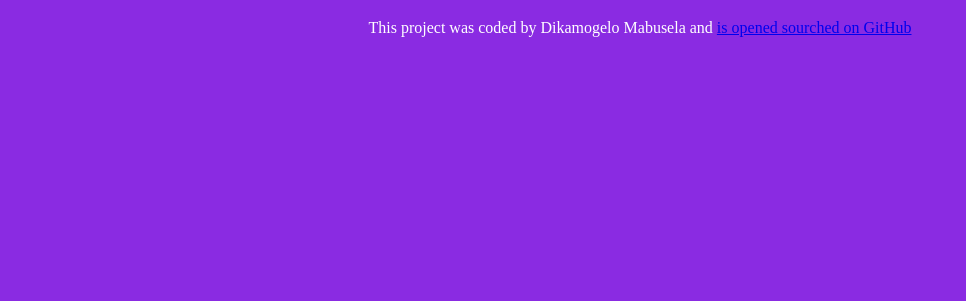
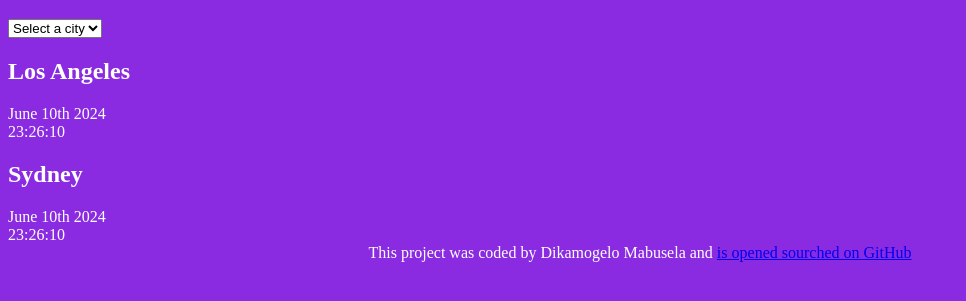
Before and after one commit to DikamogeloM/world-clock-project, a plain HTML site: page index.html in a window 1280 px wide. Shown: the part 61-362 px from the top of the page, without its empty margins (0-966 px from the left). Drawn offline with Linux system fonts and the light colour scheme.

Commit message:
Added the basic html

```diff
--- a/index.html
+++ b/index.html
@@ -7,7 +7,26 @@
     <title>World Clock - Dikamogelo Mabusela</title>
   </head>
   <body>
-    <h1>World Clock</h1>
+    <div class="container">
+      <h1>World Clock</h1>
+      <select name="" id="">
+        <option value="">Select a city</option>
+        <option value="">London</option>
+        <option value="">Pretoria</option>
+        <option value="">New York</option>
+      </select>
+
+      <div class="city">
+        <h2>Los Angeles</h2>
+        <div class="date">June 10th 2024</div>
+        <div class="time">23:26:10</div>
+      </div>
+      <div class="city">
+        <h2>Sydney</h2>
+        <div class="date">June 10th 2024</div>
+        <div class="time">23:26:10</div>
+      </div>
+    </div>
     <footer>
       This project was coded by Dikamogelo Mabusela and
       <a
```
